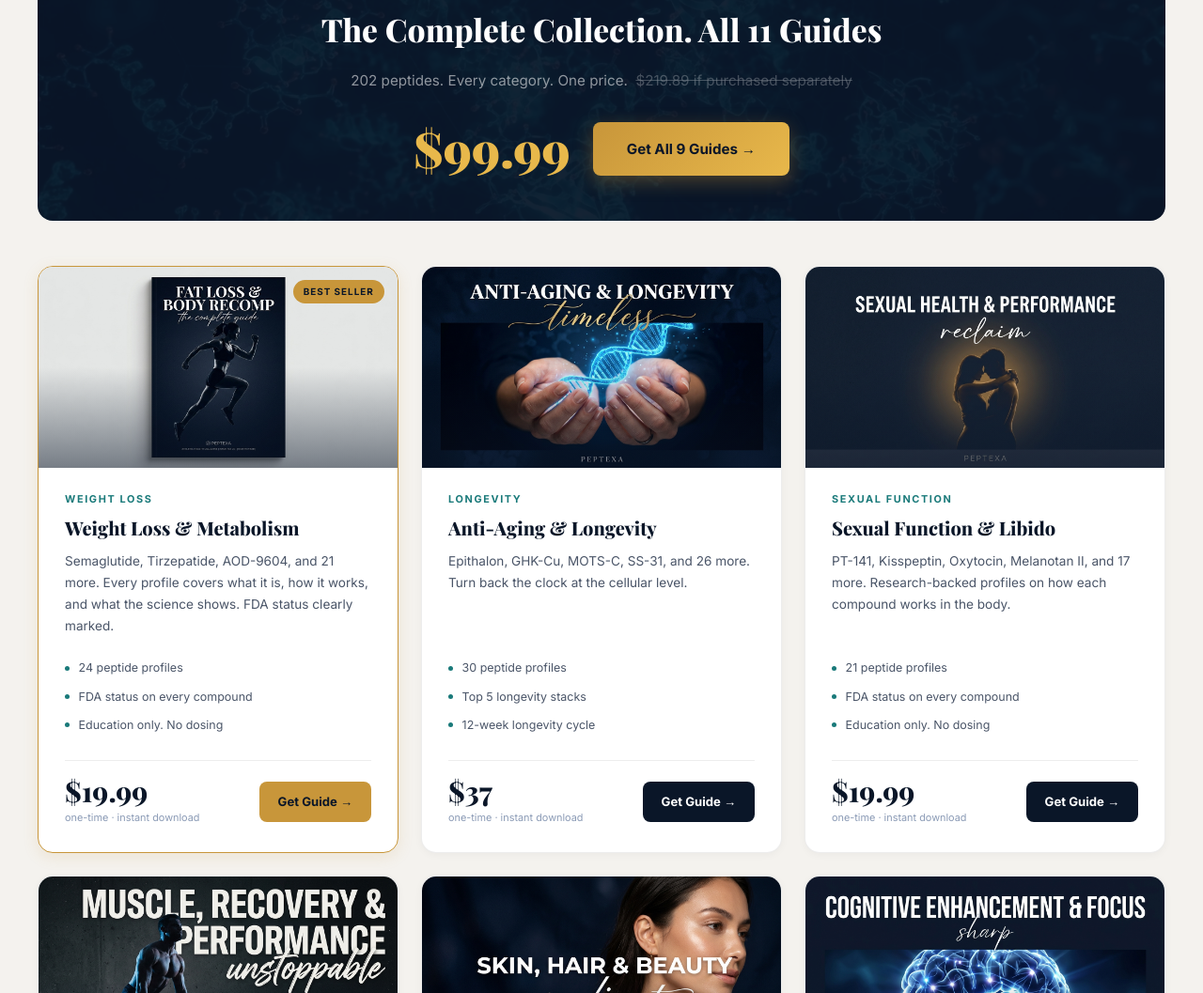
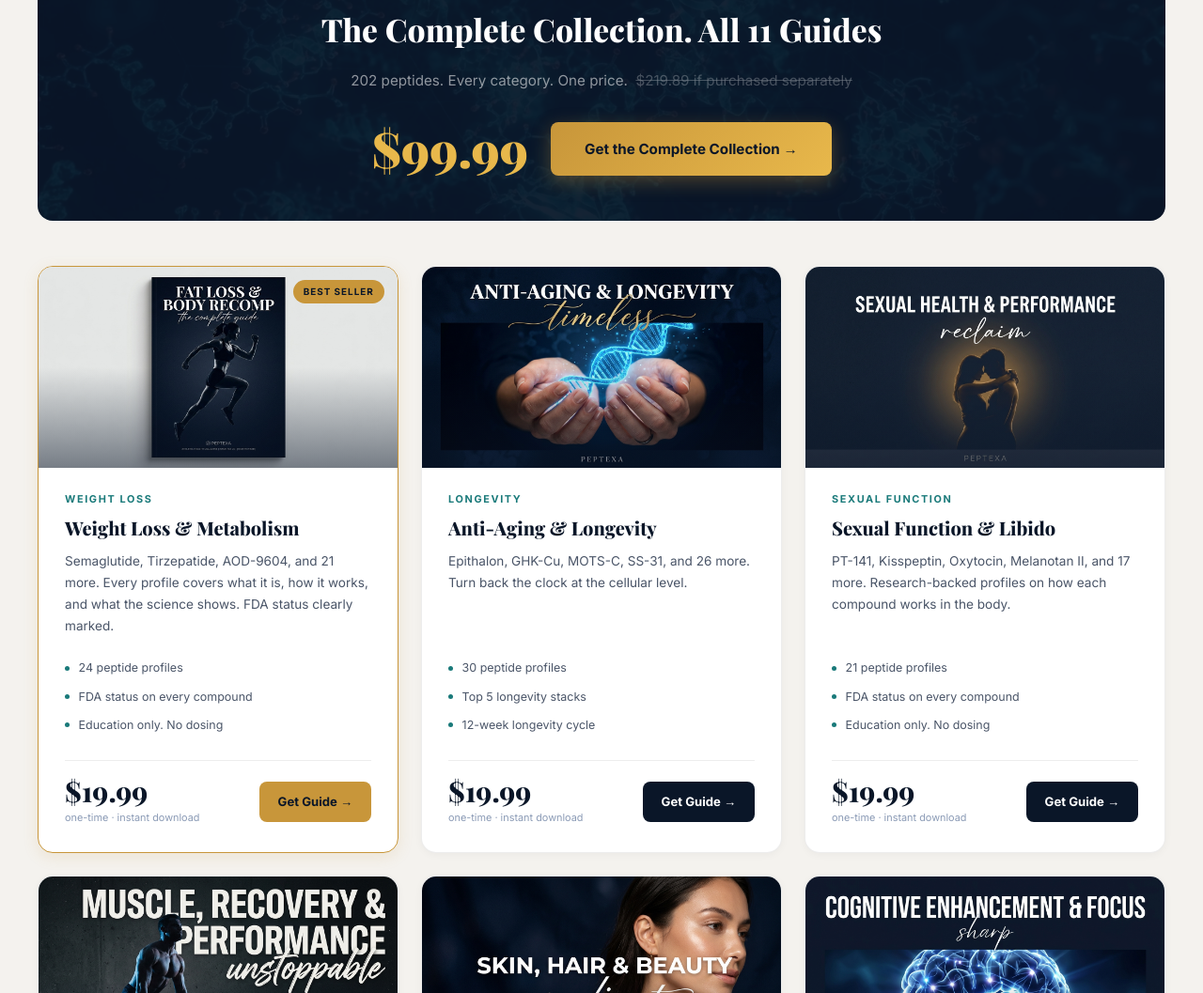
Before and after one commit to angel31700/peptexa-website, a plain HTML site: page index.html in a window 1280 px wide. Shown: the part 3392-4449 px from the top of the page at 94% size. Drawn offline with nearby package versions, Linux system fonts and the light colour scheme; a web font is replaced by a local one.

Commit message:
Fix: button says 'Get the Complete Collection', Anti-Aging price corrected to $19.99

```diff
--- a/index.html
+++ b/index.html
@@ -1062,7 +1062,7 @@
                 <p class="bundle-sub">202 peptides. Every category. One price. &nbsp;<s>$219.89 if purchased separately</s></p>
                 <div class="bundle-cta-row">
                     <div class="bundle-price">$99.99</div>
-                    <a href="https://peptexaangel.gumroad.com" target="_blank" class="btn-gold">Get All 9 Guides →</a>
+                    <a href="https://peptexaangel.gumroad.com" target="_blank" class="btn-gold">Get the Complete Collection →</a>
                 </div>
             </div>
 
@@ -1096,7 +1096,7 @@
                         <p class="guide-card-desc">Epithalon, GHK-Cu, MOTS-C, SS-31, and 26 more. Turn back the clock at the cellular level.</p>
                         <ul class="guide-card-features"><li>30 peptide profiles</li><li>Top 5 longevity stacks</li><li>12-week longevity cycle</li></ul>
                         <div class="guide-card-footer">
-                            <div><div class="guide-price">$37</div><div class="guide-price-note">one-time · instant download</div></div>
+                            <div><div class="guide-price">$19.99</div><div class="guide-price-note">one-time · instant download</div></div>
                             <a href="https://peptexaangel.gumroad.com" target="_blank" class="btn-buy">Get Guide →</a>
                         </div>
                     </div>
```
